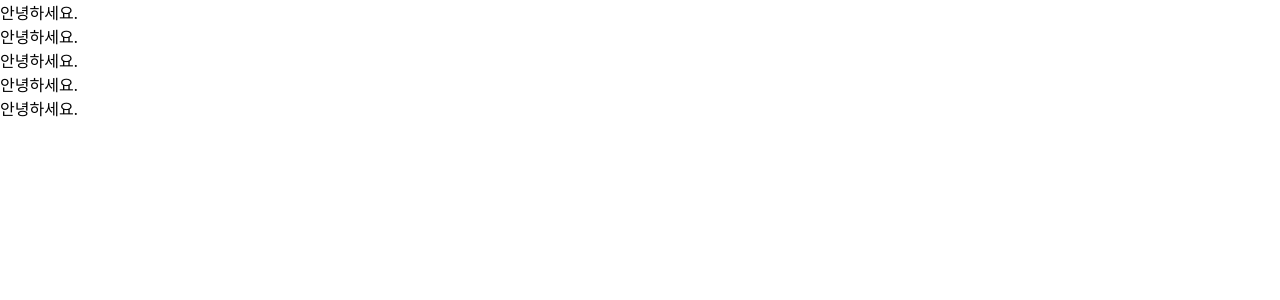
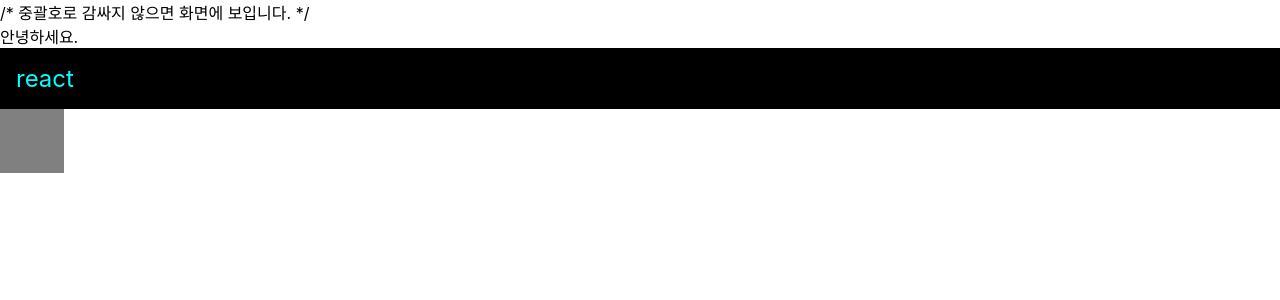
Before and after one commit to haeunNoh06/React-Study, a React (Create React App) app: page / in a window 1280 px wide. Shown: the top 300 px of the page. Built offline with nearby package versions, Linux system fonts and the light colour scheme.

Commit message:
(1.4) JSX

```diff
--- a/src/App.css
+++ b/src/App.css
@@ -1,38 +1,5 @@
-.App {
-  text-align: center;
+.gray-box {
+  background: gray;
+  width: 64px;
+  height: 64px;
 }
-
-.App-logo {
-  height: 40vmin;
-  pointer-events: none;
-}
-
-@media (prefers-reduced-motion: no-preference) {
-  .App-logo {
-    animation: App-logo-spin infinite 20s linear;
-  }
-}
-
-.App-header {
-  background-color: #282c34;
-  min-height: 100vh;
-  display: flex;
-  flex-direction: column;
-  align-items: center;
-  justify-content: center;
-  font-size: calc(10px + 2vmin);
-  color: white;
-}
-
-.App-link {
-  color: #61dafb;
-}
-
-@keyframes App-logo-spin {
-  from {
-    transform: rotate(0deg);
-  }
-  to {
-    transform: rotate(360deg);
-  }
-}
--- a/src/App.js
+++ b/src/App.js
@@ -1,15 +1,27 @@
 import React from "react";
 import Hello from "./Hello";
+import './App.css';
 
 function App() {
+  const name = 'react';
+  const style = {
+    backgroundColor: 'black',
+    color: 'aqua',
+    fontSize: 24,
+    padding: '1rem' // 다른 단위 사용 시 문자열로 설정
+  }
+
+
   return (
-    <div>
-      <Hello />
-      <Hello />
-      <Hello />
-      <Hello />
-      <Hello />
-    </div>
+    <>
+    {/* 주석은 화면에 보이지 않습니다 */}
+    /* 중괄호로 감싸지 않으면 화면에 보입니다. */
+      <Hello
+      // 열리는 태그 내부에서는 이렇게 주석을 작성할 수 있습니다.
+      />
+      <div style={style}>{name}</div>
+      <div className="gray-box"></div>
+    </>
   );
 }
 
```
